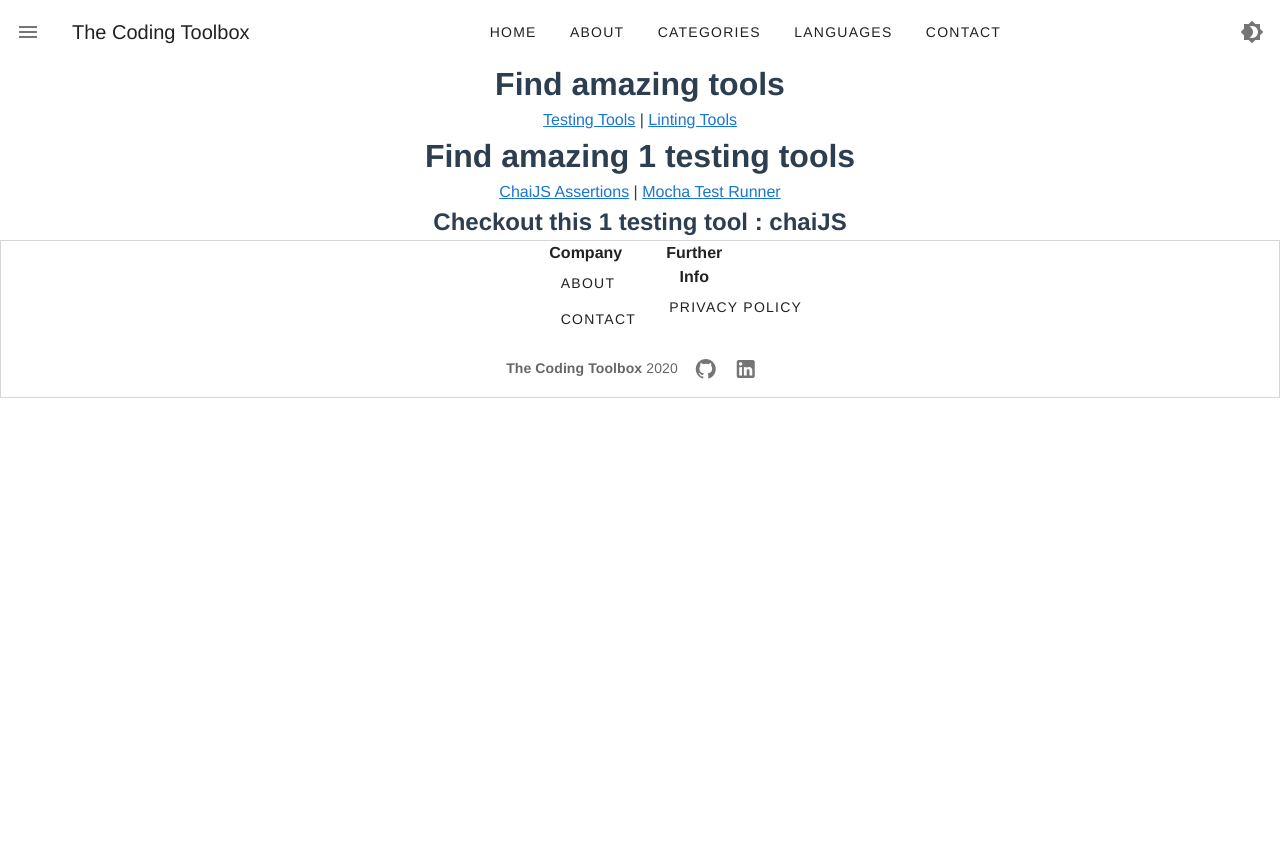
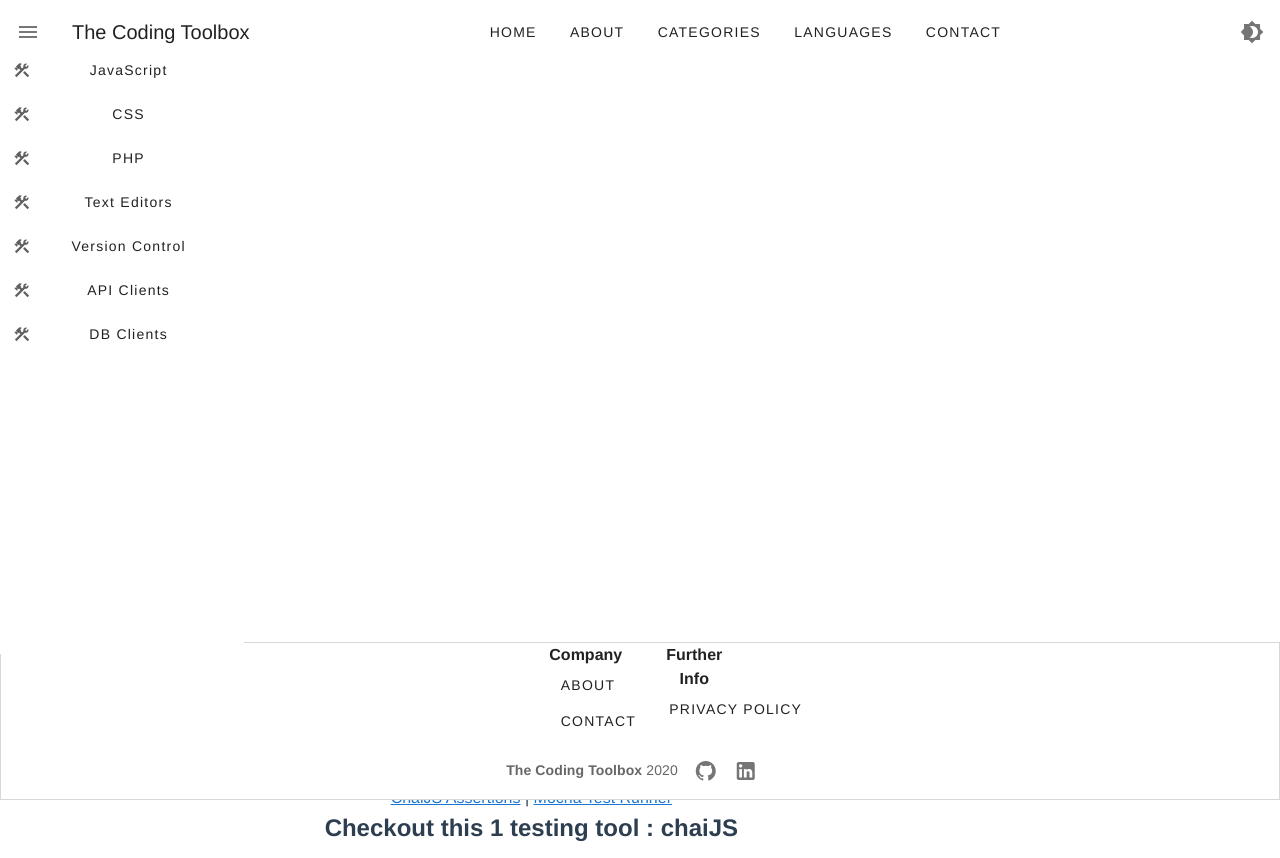
Before and after one commit to NicholasRoy96/coding-toolbox-app, a Vue app: page /languages/1/testing/chaiJS in a window 1280 px wide. Before the commit the page ends 800 px from the top, so only its background shows below. Built offline with nearby package versions, Linux system fonts and the light colour scheme.

Commit message:
sidebar and other bits

```diff
--- a/src/App.vue
+++ b/src/App.vue
@@ -2,7 +2,12 @@
   <div id="app">
     <v-app>
       <Header />
-      <router-view />
+      <v-row>
+        <Sidebar />
+        <v-col cols="10">
+          <router-view />
+        </v-col>
+      </v-row>
       <Footer />
     </v-app>
   </div>
@@ -11,12 +16,14 @@
 <script>
 import Header from '@/components/shared/Header.vue'
 import Footer from '@/components/shared/Footer.vue'
+import Sidebar from '@/components/shared/Sidebar.vue'
 
 export default {
   name: 'Home',
   components: {
     Header,
-    Footer
+    Footer,
+    Sidebar
   }
 }
 
--- a/src/components/shared/Header.vue
+++ b/src/components/shared/Header.vue
@@ -1,6 +1,6 @@
 <template>
   <v-toolbar tile flat max-height="60">
-    <v-app-bar-nav-icon></v-app-bar-nav-icon>
+    <v-app-bar-nav-icon @click="toggleSidebar(!sidebar.mini)"></v-app-bar-nav-icon>
     <v-toolbar-title @click="$router.push('/')">The Coding Toolbox</v-toolbar-title>
     <v-spacer />
     <v-btn text depressed v-for="(link, index) in links" @click="$router.push(link.route)" :key="index">
@@ -14,6 +14,8 @@
 </template>
 
 <script>
+import { mapState, mapActions } from 'vuex'
+
 export default {
   name: 'Header',
   data() {
@@ -35,6 +37,12 @@
         route: '/contact'
       }]
     }
+  },
+  computed: {
+    ...mapState([ 'sidebar' ])
+  },
+  methods: {
+    ...mapActions([ 'toggleSidebar' ])
   }
 }
 </script>
--- /dev/null
+++ b/src/components/shared/Sidebar.vue
@@ -0,0 +1,55 @@
+<template>
+  <v-navigation-drawer
+    class="pa-0 ma-0"
+    :mini-variant="sidebar.mini"
+    style="max-height: 800px"
+    clipped
+    floating
+  >
+    <v-btn v-for="(button, index) in sidebar.links"
+      :key="index"
+      class="text-capitalize"
+      :class="[
+        /* { 'active-button-dark': selected(category) && darkMode },
+        { 'active-button-light': selected(category) && !darkMode } */
+      ]"
+      large
+      block
+      text
+      tile
+      @click="$router.push(button.route)">
+      <v-col cols="1">
+        <!-- <v-icon left class="category-icon pr-2" :class="selected(category) ? 'active-icon' : ''"> -->
+        <v-icon left class="category-icon pr-2">
+          {{ button.icon }}
+        </v-icon>
+      </v-col>
+      <v-col>
+        <!-- <span :class="selected(category) ? 'font-weight-black' : 'font-weight-light'"> -->
+        <span>
+          {{ button.text }}
+        </span>
+      </v-col>
+    </v-btn>
+  </v-navigation-drawer>
+</template>
+
+<script>
+import { mapState } from 'vuex'
+
+export default {
+  name: 'Sidebar',
+  computed: {
+    ...mapState([ 'sidebar' ]),
+    darkMode () {
+      return this.$vuetify.theme.isDark
+    }
+  }
+}
+</script>
+
+<style scoped>
+  .v-btn > .v-btn__content .v-icon.category-icon {
+    color: #5F5F5F;
+  }
+</style>
--- a/src/plugins/vuetify.js
+++ b/src/plugins/vuetify.js
@@ -2,11 +2,15 @@
 import Vuetify from 'vuetify/lib';
 import 'vuetify/dist/vuetify.min.css'
 import colors from 'vuetify/es5/util/colors'
+// import JSIcon from '../components/shared/icons/JS.vue'
+
 Vue.use( Vuetify );
 
 export default new Vuetify( {
   icons: {
     iconfont: 'mdi'
+    // JS: { component: JSIcon },
+    // CSS: { component: JSIcon }
   },
   options: {
     customProperties: true
--- a/src/store/index.js
+++ b/src/store/index.js
@@ -5,6 +5,7 @@
 // Modules
 import categories from './modules/categories'
 import languages from './modules/languages'
+import sidebar from './modules/sidebar'
 import tools from './modules/tools'
 
 Vue.use( Vuex )
@@ -13,6 +14,7 @@
   modules: {
     categories,
     languages,
+    sidebar,
     tools
   },
   plugins: [
--- /dev/null
+++ b/src/store/modules/sidebar.js
@@ -0,0 +1,59 @@
+const state = {
+  mini: false,
+  links: [{
+    text: 'JavaScript',
+    icon: 'mdi-hammer-wrench',
+    route: '/languages/javascript'
+  },
+  {
+    text: 'CSS',
+    icon: 'mdi-hammer-wrench',
+    route: '/languages/css'
+  },
+  {
+    text: 'PHP',
+    icon: 'mdi-hammer-wrench',
+    route: '/languages/php'
+  },
+  {
+    text: 'Text Editors',
+    icon: 'mdi-hammer-wrench',
+    route: '/categories/text-editors'
+  },
+  {
+    text: 'Version Control',
+    icon: 'mdi-hammer-wrench',
+    route: '/categories/version-control'
+  },
+  {
+    text: 'API Clients',
+    icon: 'mdi-hammer-wrench',
+    route: '/categories/api-clients'
+  },
+  {
+    text: 'DB Clients',
+    icon: 'mdi-hammer-wrench',
+    route: '/categories/db-clients'
+  }]
+}
+
+const getters = {}
+
+const actions = {
+  toggleSidebar ({ commit }, toggle) {
+    commit('toggleSidebar', toggle)
+  }
+}
+
+const mutations = {
+  toggleSidebar (state, toggle) {
+    state.mini = toggle
+  }
+}
+
+export default {
+  state,
+  getters,
+  actions,
+  mutations
+}
```
Also changed, not shown: src/components/shared/icons/CSS.vue (added, +19 -0 lines), src/components/shared/icons/JS.vue (added, +19 -0 lines).
